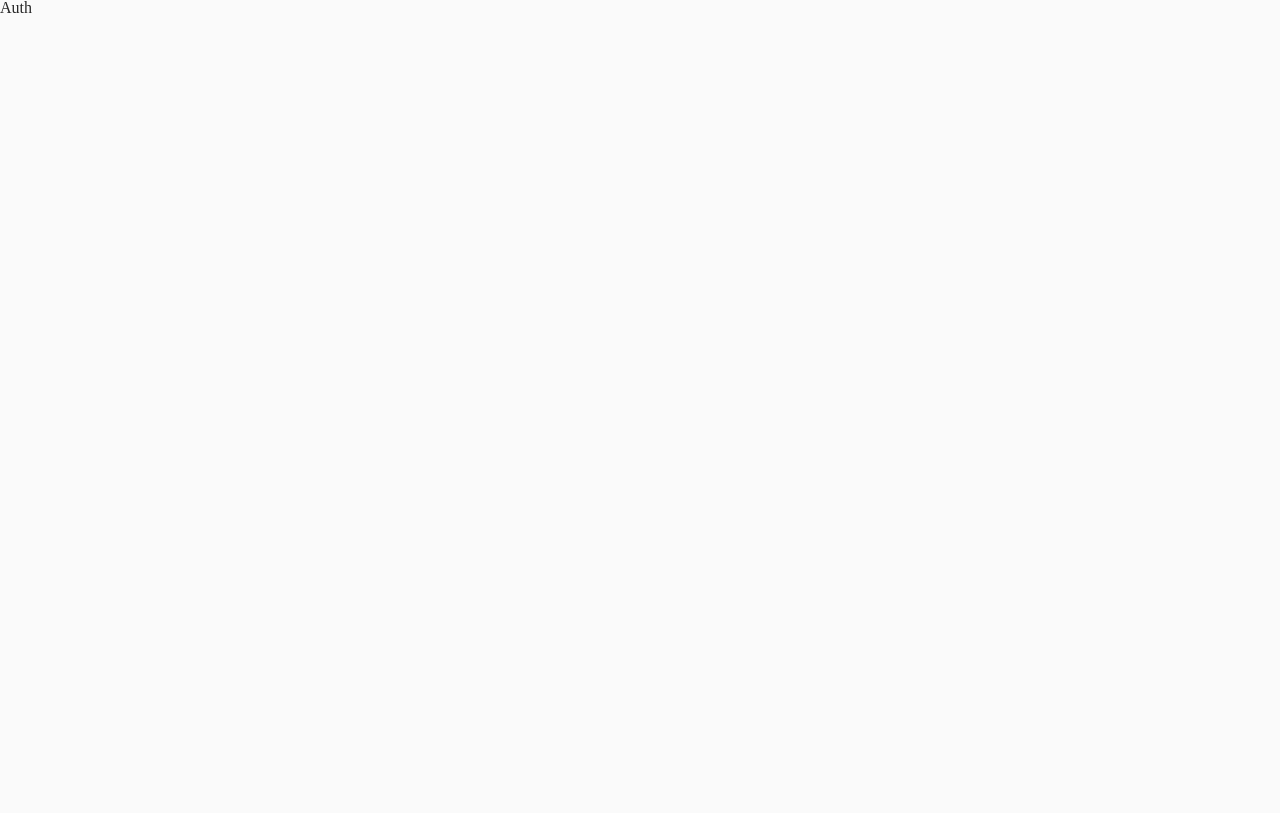
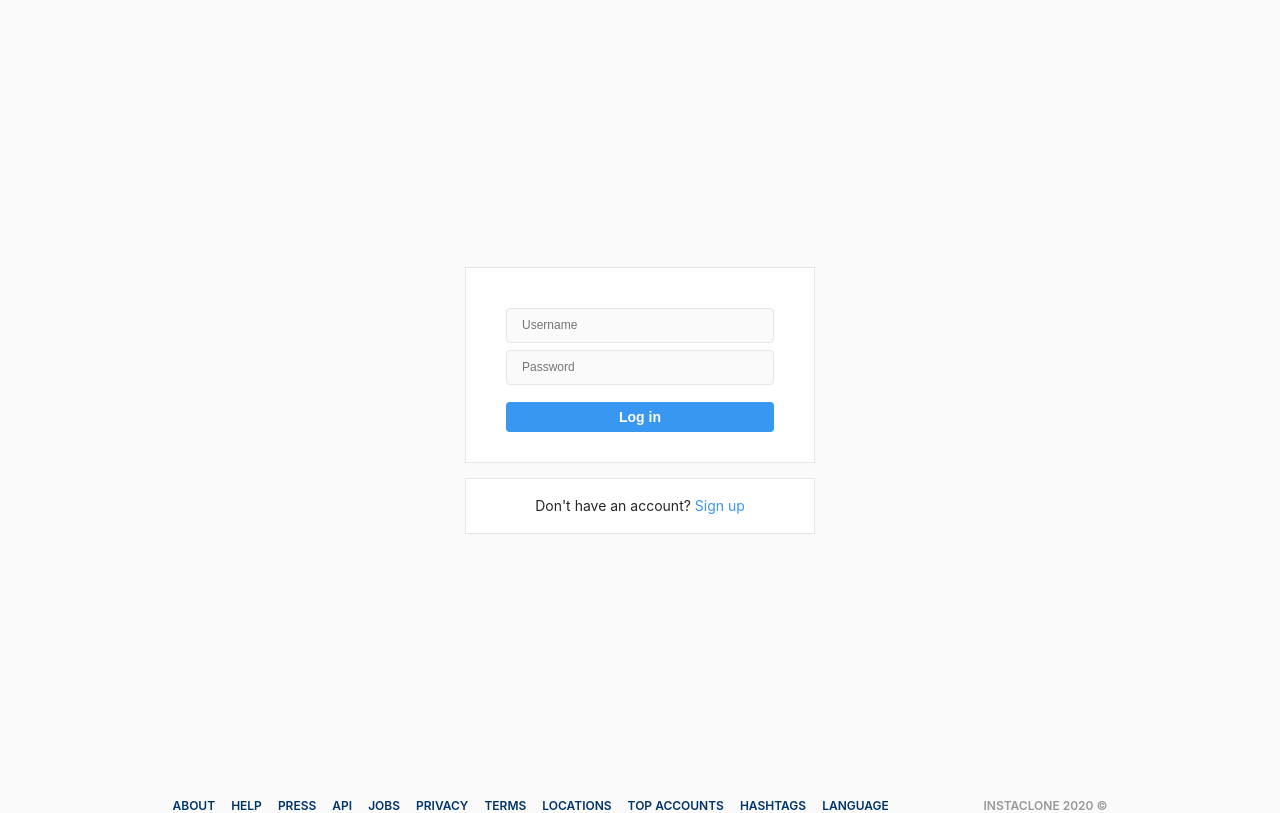
Before and after one commit to CHAESH/instaclone_frontend, a React (Create React App) app: page /#/ in a window 1280 px wide. Built offline with nearby package versions, Linux system fonts and the light colour scheme.

Commit message:
#5.0-2 Auth Rount, Footer and Auth UI

```diff
--- a/src/Components/App.js
+++ b/src/Components/App.js
@@ -1,8 +1,9 @@
 import React from "react";
 import GlobalStyles from "../Styles/GlobalStyles";
-import { ThemeProvider } from "styled-components";
+import styled, { ThemeProvider } from "styled-components";
 import Theme from "../Styles/Theme";
 import Router from "./Router";
+import Footer from "./Footer";
 import gql from "graphql-tag";
 import { useQuery } from "@apollo/react-hooks";
 
@@ -12,16 +13,23 @@ const QUERY = gql`
   }
 `;
 
+const Wrapper = styled.div`
+  margin: 0 auto;
+  max-width: 935px;
+  width: 100%;
+`;
+
 export default () => {
   const {
     data: { isLoggedIn },
   } = useQuery(QUERY);
   return (
     <ThemeProvider theme={Theme}>
-      <>
+      <Wrapper>
         <GlobalStyles />
         <Router isLoggedIn={isLoggedIn} />
-      </>
+        <Footer />
+      </Wrapper>
     </ThemeProvider>
   );
 };
--- /dev/null
+++ b/src/Components/Button.js
@@ -0,0 +1,23 @@
+import React from "react";
+import styled from "styled-components";
+import PropTypes from "prop-types";
+
+const Containier = styled.button`
+  width: 100%;
+  border: 0;
+  border-radius: ${(props) => props.theme.borderRadius};
+  color: white;
+  font-weight: 600;
+  background-color: ${(props) => props.theme.blueColor};
+  text-align: center;
+  padding: 7px 0px;
+  font-size: 14px;
+`;
+
+const Button = ({ text }) => <Containier>{text}</Containier>;
+
+Button.propTypes = {
+  text: PropTypes.string.isRequired,
+};
+
+export default Button;
--- /dev/null
+++ b/src/Components/Footer.js
@@ -0,0 +1,71 @@
+import React from "react";
+import styled from "styled-components";
+
+const Footer = styled.footer`
+  display: flex;
+  justify-content: space-between;
+  align-items: center;
+  text-transform: uppercase;
+  font-weight: 600;
+  font-size: 12px;
+`;
+
+const List = styled.ul`
+  display: flex;
+`;
+
+const ListItem = styled.li`
+  &:not(:last-child) {
+    /*last-chile만 제외하고 적용 */
+    margin-right: 16px;
+  }
+`;
+
+const Link = styled.a`
+  color: ${(props) => props.theme.darkBlueColor};
+`;
+
+const Copyright = styled.span`
+  color: ${(props) => props.theme.darkGreyColor};
+`;
+
+export default () => (
+  <Footer>
+    <List>
+      <ListItem>
+        <Link href="#">About</Link>
+      </ListItem>
+      <ListItem>
+        <Link href="#">Help</Link>
+      </ListItem>
+      <ListItem>
+        <Link href="#">Press</Link>
+      </ListItem>
+      <ListItem>
+        <Link href="#">API</Link>
+      </ListItem>
+      <ListItem>
+        <Link href="#">Jobs</Link>
+      </ListItem>
+      <ListItem>
+        <Link href="#">Privacy</Link>
+      </ListItem>
+      <ListItem>
+        <Link href="#">Terms</Link>
+      </ListItem>
+      <ListItem>
+        <Link href="#">Locations</Link>
+      </ListItem>
+      <ListItem>
+        <Link href="#">Top Accounts</Link>{" "}
+      </ListItem>
+      <ListItem>
+        <Link href="#">Hashtags</Link>
+      </ListItem>
+      <ListItem>
+        <Link href="#">Language</Link>
+      </ListItem>
+    </List>
+    <Copyright>Instaclone {new Date().getFullYear()} &copy;</Copyright>
+  </Footer>
+);
--- /dev/null
+++ b/src/Components/Input.js
@@ -0,0 +1,21 @@
+import React from "react";
+import styled from "styled-components";
+import PropTypes from "prop-types";
+
+const Container = styled.input`
+  border: 0;
+  border: ${(props) => props.theme.boxBorder};
+  border-radius: ${(props) => props.theme.borderRadius};
+  background-color: ${(props) => props.theme.bgColor};
+  height: 35px;
+  padding: 0px 15px;
+  font-size: 12px;
+`;
+
+const Input = ({ placeholder }) => <Container placeholder={placeholder} />;
+
+Input.propTypes = {
+  placeholder: PropTypes.string.isRequired,
+};
+
+export default Input;
--- a/src/Routes/Auth.js
+++ b/src/Routes/Auth.js
@@ -1 +1,84 @@
-export default () => "Auth";
+import React, { useState } from "react";
+import styled from "styled-components";
+import Input from "../Components/Input";
+import Button from "../Components/Button";
+
+const Wrapper = styled.div`
+  min-height: 100vh;
+  display: flex;
+  justify-content: center;
+  align-items: center;
+  flex-direction: column;
+`;
+
+const Box = styled.div`
+  ${(props) => props.theme.whiteBox}
+  border-radius: 0px;
+  width: 100%;
+  max-width: 350px;
+`;
+
+const StateChanger = styled(Box)`
+  text-align: center;
+  padding: 20px 0px;
+`;
+const Link = styled.span`
+  color: ${(props) => props.theme.blueColor};
+  cursor: pointer;
+`;
+
+const Form = styled(Box)`
+  padding: 40px;
+  padding-bottom: 30px;
+  margin-bottom: 15px;
+  form {
+    input {
+      width: 100%;
+      &:not(:last-child) {
+        margin-bottom: 7px;
+      }
+    }
+    button {
+      margin-top: 10px;
+    }
+  }
+`;
+
+export default () => {
+  const [action, setAction] = useState("logIn");
+  return (
+    <Wrapper>
+      <Form>
+        {action === "logIn" ? (
+          <form>
+            <Input placeholder={"Username"} />
+            <Input placeholder={"Password"} />
+            <Button text={"Log in"} />
+          </form>
+        ) : (
+          <form>
+            <Input placeholder={"First name"} />
+            <Input placeholder={"Last name"} />
+            <Input placeholder={"Email"} />
+            <Input placeholder={"Username"} />
+            <Input placeholder={"Password"} />
+            <Button text={"Sign up"} />
+          </form>
+        )}
+      </Form>
+      <StateChanger>
+        {action === "logIn" ? (
+          <>
+            Don't have an account?{" "}
+            <Link onClick={() => setAction("signUp")}>Sign up</Link>
+          </>
+        ) : (
+          <>
+            Have an account?{" "}
+            <Link onClick={() => setAction("logIn")}>Log in </Link>
+          </>
+        )}
+      </StateChanger>
+    </Wrapper>
+  );
+};
--- a/src/Styles/GlobalStyles.js
+++ b/src/Styles/GlobalStyles.js
@@ -3,15 +3,21 @@ import reset from "styled-reset";
 
 export default createGlobalStyle`
     ${reset};
+    @import url('https://fonts.googleapis.com/css2?family=Open+Sans:wght@400;600;700&display=swap');
     * {
         box-sizing: border-box;
     }
     body {
         background-color:${(props) => props.theme.bgColor};
         color:${(props) => props.theme.blackColor};
+        font-size:14px;
+        font-family: BlinkMacSystemFont, 'Segoe UI', Roboto, Oxygen, Ubuntu, Cantarell, 'Open Sans', 'Helvetica Neue', sans-serif
     }
     a {
         color: ${(props) => props.theme.blueColor};
         text-decoration: none;
     }
+    input:focus{
+        outline: none;
+    }
 `;
--- a/src/Styles/Theme.js
+++ b/src/Styles/Theme.js
@@ -11,8 +11,8 @@ export default {
   darkBlueColor: "#003569",
   boxBorder: "1px solid #e6e6e6",
   borderRadius: "4px",
-  whiteBox: `${BORDER_RADIUS};
-               ${BOX_BORDER};
+  whiteBox: `border:${BOX_BORDER};
+               border-radius:${BORDER_RADIUS};
                background-color: white;
     `,
 };
```
